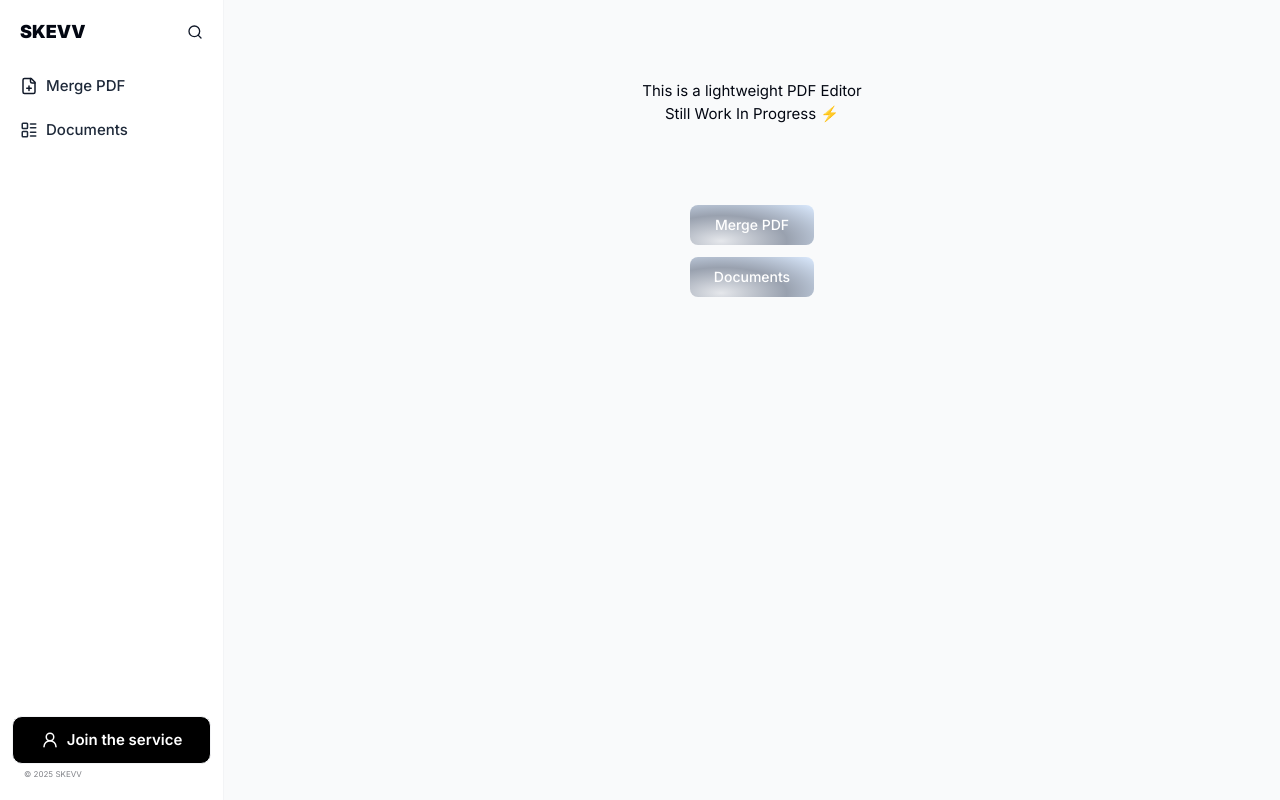
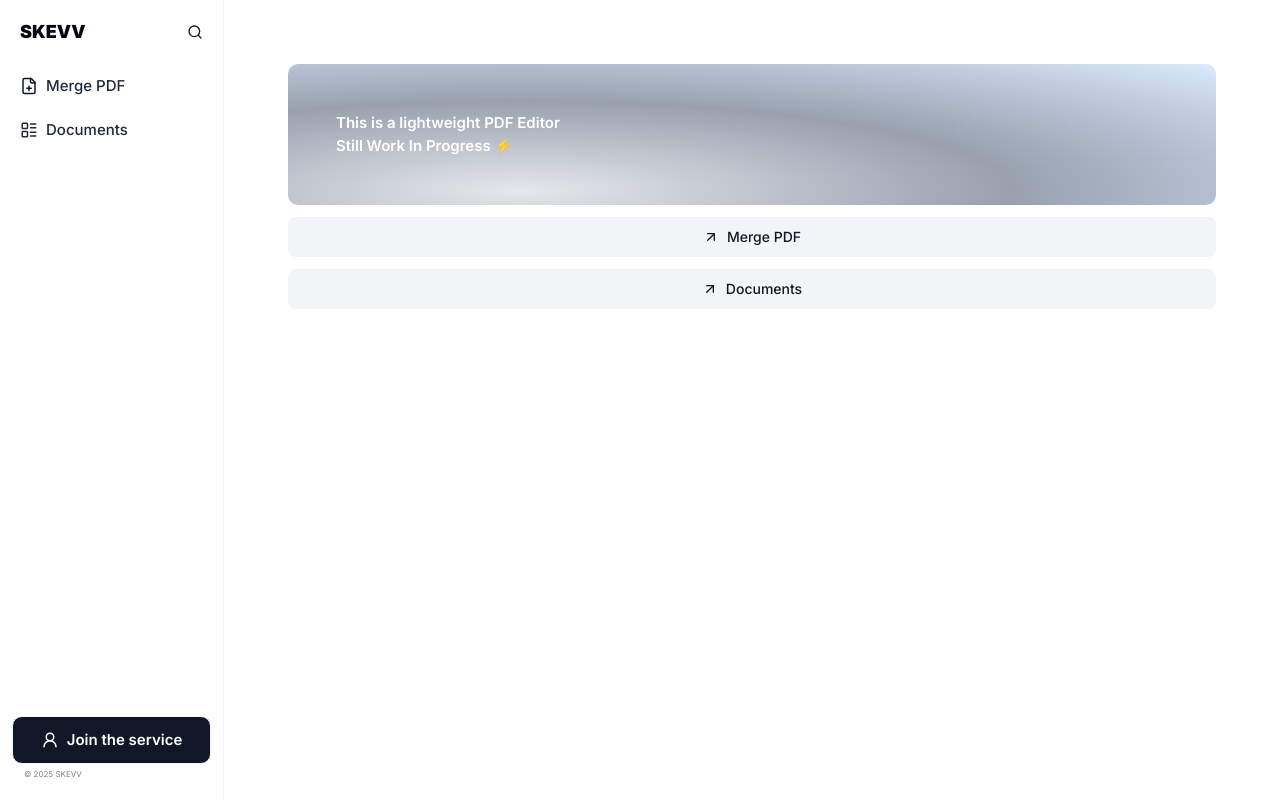
Before and after one commit to olhkyle/skevv, a Next.js app: page / in a window 1280 px wide. Built offline with nearby package versions, Linux system fonts and the light colour scheme.

Commit message:
style : change some styles on HomePage and `UserProfile`

```diff
--- /dev/null
+++ b/src/app/(service)/documents/loading.tsx
@@ -0,0 +1,5 @@
+import { LayoutSpinner } from '@/components';
+
+export default function loading() {
+	return <LayoutSpinner />;
+}
--- a/src/app/(service)/page.tsx
+++ b/src/app/(service)/page.tsx
@@ -1,6 +1,7 @@
 import Link from 'next/link';
 import { Button } from '@/components';
 import { route } from '@/constant';
+import { ArrowUpRight } from 'lucide-react';
 // import { createClient } from '@/utils/supabase/server';
 
 export default async function HomePage() {
@@ -9,15 +10,23 @@ export default async function HomePage() {
 	// console.log(data);
 
 	return (
-		<div className="justify-items-center min-h-screen gap-24 p-8 pb-20 bg-gray-50 sm:p-20">
-			<p>This is a lightweight PDF Editor</p>
-			<p>Still Work In Progress ⚡️</p>
-			<div className="flex flex-col gap-3 mt-20">
-				<Button asChild variant="neutral" size="lg" className="bg-gradient-gray-100 text-white">
-					<Link href={route.SERVICE.WRITE}>Merge PDF</Link>
+		<div className="flex flex-col justify-items-center min-h-screen gap-3 p-8 pb-20 bg-white sm:p-16">
+			<div className="p-12 text-white font-semibold bg-gradient-gray-100 rounded-lg">
+				<p>This is a lightweight PDF Editor</p>
+				<p>Still Work In Progress ⚡️</p>
+			</div>
+			<div className="flex flex-col gap-3 w-full">
+				<Button asChild variant="secondary" size="icon-lg" className="w-full">
+					<Link href={route.SERVICE.WRITE}>
+						<ArrowUpRight size={18} />
+						Merge PDF
+					</Link>
 				</Button>
-				<Button asChild variant="neutral" size="lg" className="bg-gradient-gray-100 text-white">
-					<Link href={route.SERVICE.DOCUMENTS}>Documents</Link>
+				<Button asChild variant="secondary" size="icon-lg" className="w-full">
+					<Link href={route.SERVICE.DOCUMENTS}>
+						<ArrowUpRight size={18} />
+						Documents
+					</Link>
 				</Button>
 			</div>
 		</div>
--- a/src/components/layout/UserProfile.tsx
+++ b/src/components/layout/UserProfile.tsx
@@ -77,7 +77,7 @@ export default function UserProfile({ inSideNav = false }: UserProfileProps) {
 				<MotionBlock className="ui-flex-center">
 					<Link
 						href={route.AUTH.LOGIN}
-						className="ui-flex-center gap-0 py-3 px-3 w-full font-semibold bg-black border-[1px] border-muted text-white text-center rounded-lg cursor-pointer lg:gap-2">
+						className="ui-flex-center gap-0 py-3 px-3 w-full font-semibold bg-gray-900 border-[1px] border-muted text-white text-center rounded-lg cursor-pointer transition-colors hover:bg-primary/90 lg:gap-2">
 						<User2 size={18} />
 						<span className="hidden lg:inline">Join the service</span>
 					</Link>
```
